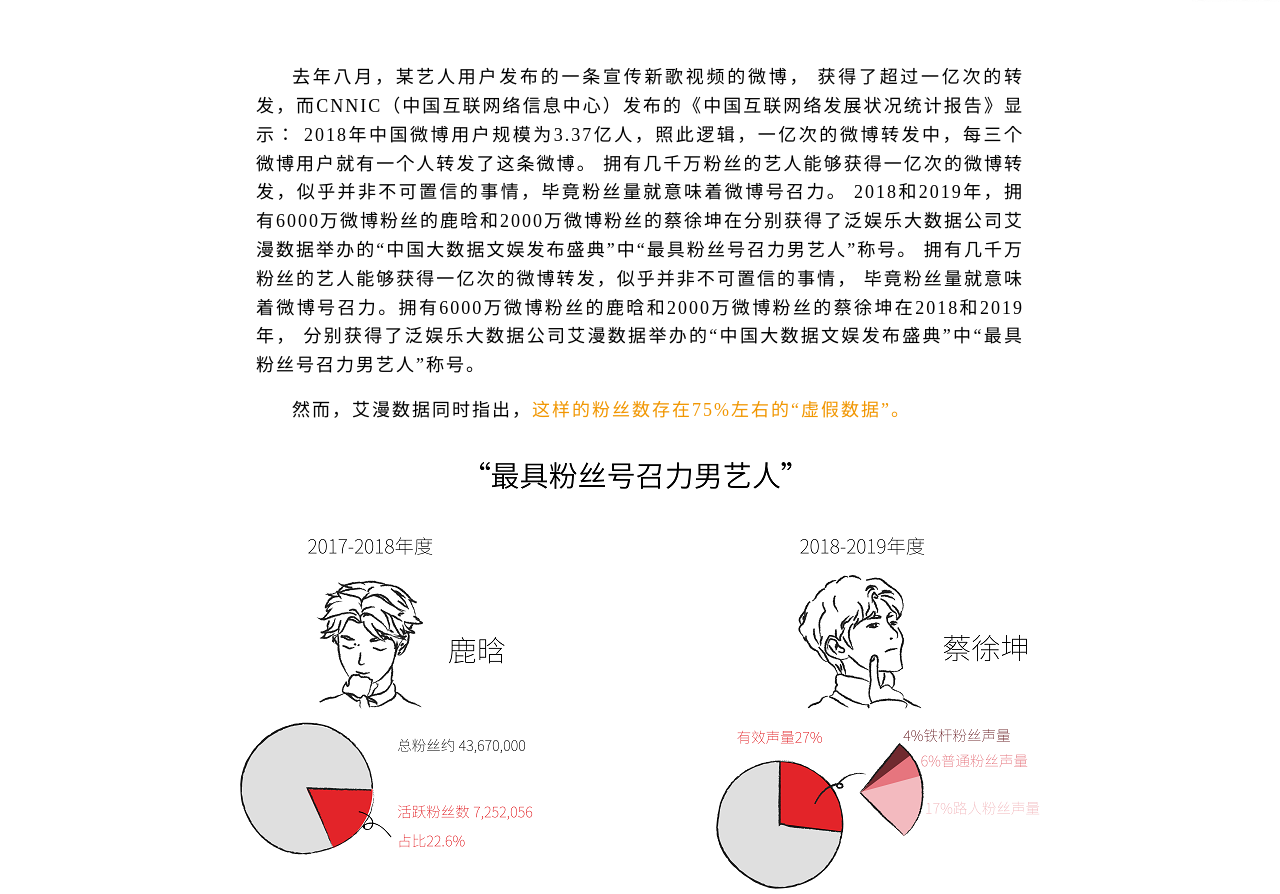
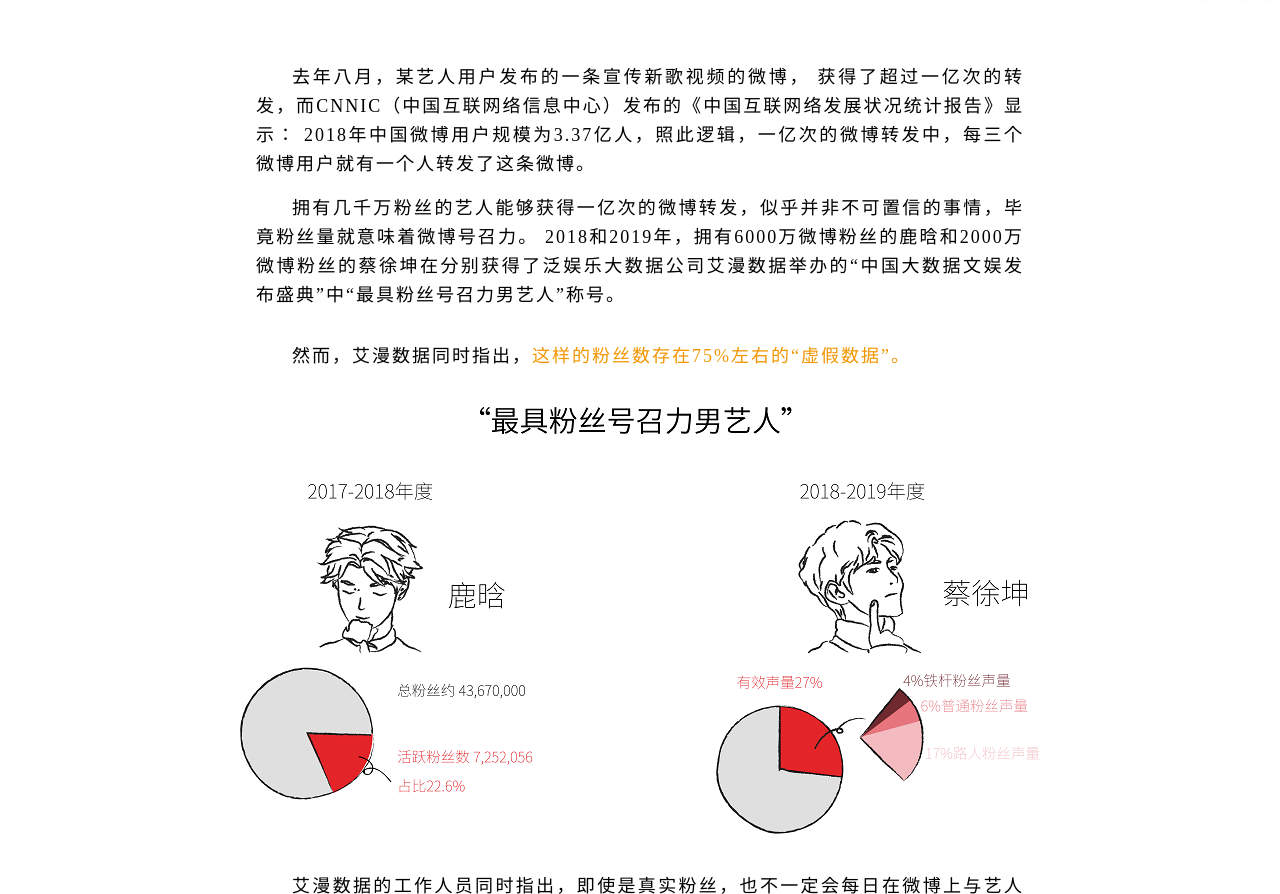
Before and after one commit to hijackdude/liuliang, a plain HTML site: page index.html in a window 1280 px wide. Shown: the part 1055-1949 px from the top of the page. Drawn offline with nearby package versions, Linux system fonts and the light colour scheme; files whose address does not match are found by name.

Commit message:
Update index.html

```diff
--- a/index.html
+++ b/index.html
@@ -165,11 +165,12 @@ height: auto;
                 去年八月，某艺人用户发布的一条宣传新歌视频的微博，
                 获得了超过一亿次的转发，而CNNIC（中国互联网络信息中心）发布的《中国互联网络发展状况统计报告》显示：
                 2018年中国微博用户规模为3.37亿人，照此逻辑，一亿次的微博转发中，每三个微博用户就有一个人转发了这条微博。
+
+            </p>
+            <p class="prose">
                 拥有几千万粉丝的艺人能够获得一亿次的微博转发，似乎并非不可置信的事情，毕竟粉丝量就意味着微博号召力。
                 2018和2019年，拥有6000万微博粉丝的鹿晗和2000万微博粉丝的蔡徐坤在分别获得了泛娱乐大数据公司艾漫数据举办的“中国大数据文娱发布盛典”中“最具粉丝号召力男艺人”称号。
-                拥有几千万粉丝的艺人能够获得一亿次的微博转发，似乎并非不可置信的事情，
-                毕竟粉丝量就意味着微博号召力。拥有6000万微博粉丝的鹿晗和2000万微博粉丝的蔡徐坤在2018和2019年，
-                分别获得了泛娱乐大数据公司艾漫数据举办的“中国大数据文娱发布盛典”中“最具粉丝号召力男艺人”称号。
+            </p>
             </p>
                     <p class="prose">
                             然而，艾漫数据同时指出，<font color="#f19601">这样的粉丝数存在75%左右的“虚假数据”。</font>
@@ -181,7 +182,10 @@ height: auto;
 
 
                 <p class="prose">
-                        艾漫数据的工作人员同时指出，即使是真实粉丝，也不一定会每日在微博上与艺人进行转发互动。为了更好地衡量明星的热度，艾漫数据测算了剔除了水军以后，当日在微博上提及艺人的网民数量，并将这一指标称为<font color="#f19601">“活跃粉丝数”</font>。艾漫数据“中国娱乐指数”发布的每日活跃粉丝统计榜单显示，如果没有爆炸性舆情事件，即使是排名第一的明星，<font color="#f19601">每日活跃粉丝量也基本不会超过15万。</font>
+                        艾漫数据的工作人员同时指出，即使是真实粉丝，也不一定会每日在微博上与艺人进行转发互动。
+                        为了更好地衡量明星的热度，艾漫数据测算了剔除了水军以后，当日在微博上提及艺人的网民数量，
+                        并将这一指标称为<font color="#f19601">“活跃粉丝数”</font>。艾漫数据“中国娱乐指数”发布的每日活跃粉丝统计榜单显示，
+                        如果没有爆炸性舆情事件，即使是排名第一的明星，<font color="#f19601">每日活跃粉丝量也基本不会超过15万。</font>
                 </p>
 
 
```
